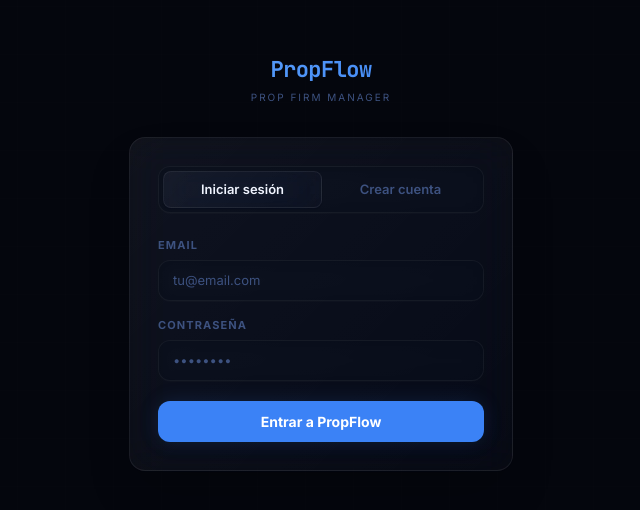
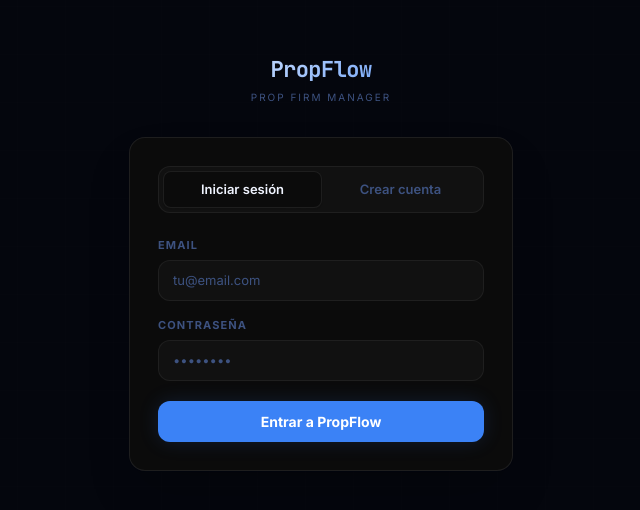
Before and after one commit to adriamburgos155-cmd/propflowV2, a Next.js app: page / in a window 1280 px wide. Shown: the part 138-648 px from the top of the page, without its empty margins (319-959 px from the left). Built offline with nearby package versions, Linux system fonts and the light colour scheme; no server answers.

Commit message:
Update globals.css

```diff
--- a/src/app/globals.css
+++ b/src/app/globals.css
@@ -5,58 +5,110 @@
 
 @layer base {
   :root {
-    --background: #04060D;
-    --blue: #3B82F6;
-    --green: #10B981;
-    --red: #EF4444;
+    --background: #000000;
+    --bg-card:    #0A0A0A;
+    --bg-panel:   #111111;
+    --border:     rgba(255,255,255,0.08);
+    --border-lit: rgba(255,255,255,0.14);
+    --blue:   #3B82F6;
+    --green:  #10B981;
+    --red:    #EF4444;
     --yellow: #F59E0B;
   }
 
-  * { box-sizing: border-box; margin: 0; padding: 0; scrollbar-width: thin; scrollbar-color: rgba(255,255,255,0.07) transparent; }
+  * { box-sizing: border-box; margin: 0; padding: 0; scrollbar-width: thin; scrollbar-color: rgba(255,255,255,0.08) transparent; }
   *::-webkit-scrollbar { width: 4px; height: 4px; }
-  *::-webkit-scrollbar-thumb { background: rgba(255,255,255,0.08); border-radius: 4px; }
+  *::-webkit-scrollbar-thumb { background: rgba(255,255,255,0.09); border-radius: 4px; }
   *::-webkit-scrollbar-track { background: transparent; }
 
   html { height: 100%; }
-  body { background: var(--background); color: #F0F4FF; font-family: 'Inter', system-ui, sans-serif; -webkit-font-smoothing: antialiased; min-height: 100%; }
-  ::selection { background: rgba(59,130,246,0.25); color: #F0F4FF; }
+  body {
+    background: #000000;
+    color: #FFFFFF;
+    font-family: 'Inter', system-ui, sans-serif;
+    -webkit-font-smoothing: antialiased;
+    min-height: 100%;
+  }
+  ::selection { background: rgba(59,130,246,0.3); color: #fff; }
   :focus-visible { outline: 2px solid rgba(59,130,246,0.6); outline-offset: 2px; border-radius: 6px; }
 }
 
 @layer components {
+  /* Glass — pure black base */
   .glass {
-    background: linear-gradient(135deg, rgba(255,255,255,0.055) 0%, rgba(255,255,255,0.018) 100%);
-    backdrop-filter: blur(20px) saturate(180%);
-    -webkit-backdrop-filter: blur(20px) saturate(180%);
-    border: 1px solid rgba(255,255,255,0.07);
-    box-shadow: 0 4px 24px rgba(0,0,0,0.5), inset 0 1px 0 rgba(255,255,255,0.06);
-  }
-  .glass-card {
-    background: linear-gradient(135deg, rgba(59,130,246,0.04) 0%, rgba(255,255,255,0.018) 100%);
+    background: rgba(12,12,12,0.95);
     backdrop-filter: blur(20px) saturate(160%);
     -webkit-backdrop-filter: blur(20px) saturate(160%);
     border: 1px solid rgba(255,255,255,0.08);
-    box-shadow: 0 2px 16px rgba(0,0,0,0.4), inset 0 1px 0 rgba(255,255,255,0.05);
+    box-shadow: 0 4px 24px rgba(0,0,0,0.8);
+  }
+  .glass-card {
+    background: #0A0A0A;
+    border: 1px solid rgba(255,255,255,0.07);
+    box-shadow: 0 2px 12px rgba(0,0,0,0.6);
   }
   .glass-panel {
-    background: rgba(8,13,25,0.6);
-    backdrop-filter: blur(12px);
-    -webkit-backdrop-filter: blur(12px);
-    border: 1px solid rgba(255,255,255,0.05);
+    background: #111111;
+    border: 1px solid rgba(255,255,255,0.06);
   }
-  .glow-blue { box-shadow: 0 0 20px rgba(59,130,246,0.18), 0 4px 24px rgba(0,0,0,0.5); }
-  .glow-green { box-shadow: 0 0 14px rgba(16,185,129,0.25); }
-  .text-gradient-blue { background: linear-gradient(135deg, #60A5FA, #3B82F6); -webkit-background-clip: text; -webkit-text-fill-color: transparent; background-clip: text; }
-  .accent-bar-blue::before { content: ''; position: absolute; top: 0; left: 0; right: 0; height: 1px; background: linear-gradient(90deg, rgba(59,130,246,0.8), transparent); }
-  .accent-bar-green::before { content: ''; position: absolute; top: 0; left: 0; right: 0; height: 1px; background: linear-gradient(90deg, rgba(16,185,129,0.8), transparent); }
-  .accent-bar-red::before { content: ''; position: absolute; top: 0; left: 0; right: 0; height: 1px; background: linear-gradient(90deg, rgba(239,68,68,0.8), transparent); }
-  .accent-bar-yellow::before { content: ''; position: absolute; top: 0; left: 0; right: 0; height: 1px; background: linear-gradient(90deg, rgba(245,158,11,0.8), transparent); }
+
+  /* Text colors */
+  .text-t1 { color: #FFFFFF; }
+  .text-t2 { color: rgba(255,255,255,0.55); }
+  .text-t3 { color: rgba(255,255,255,0.25); }
+
+  /* Borders */
+  .border-t1 { border-color: rgba(255,255,255,0.08); }
+
+  /* Gradient text */
+  .text-gradient-blue {
+    background: linear-gradient(135deg, #FFFFFF 0%, #3B82F6 100%);
+    -webkit-background-clip: text;
+    -webkit-text-fill-color: transparent;
+    background-clip: text;
+  }
+
+  /* Utils */
   .mono { font-family: 'JetBrains Mono', monospace; }
-  .bounce-dots span { width: 5px; height: 5px; border-radius: 50%; background: rgba(59,130,246,0.6); display: inline-block; animation: bounceDot 1.4s ease-in-out infinite; }
+
+  /* Dots animation */
+  .bounce-dots span {
+    width: 5px; height: 5px; border-radius: 50%;
+    background: rgba(255,255,255,0.3);
+    display: inline-block;
+    animation: bounceDot 1.4s ease-in-out infinite;
+  }
   .bounce-dots span:nth-child(2) { animation-delay: 0.2s; }
   .bounce-dots span:nth-child(3) { animation-delay: 0.4s; }
+
+  /* Grid bg */
+  .bg-grid {
+    background-image:
+      linear-gradient(rgba(255,255,255,0.025) 1px, transparent 1px),
+      linear-gradient(90deg, rgba(255,255,255,0.025) 1px, transparent 1px);
+  }
 }
 
-@keyframes bounceDot { 0%,80%,100% { transform: translateY(0); background: rgba(59,130,246,0.4); } 40% { transform: translateY(-6px); background: #3B82F6; } }
-@keyframes shimmer { 0% { background-position: -200px 0; } 100% { background-position: calc(200px + 100%) 0; } }
-@keyframes spin { to { transform: rotate(360deg); } }
+@keyframes bounceDot {
+  0%,80%,100% { transform: translateY(0); background: rgba(255,255,255,0.2); }
+  40%          { transform: translateY(-5px); background: #3B82F6; }
+}
+@keyframes shimmer {
+  0%   { background-position: -200px 0; }
+  100% { background-position: calc(200px + 100%) 0; }
+}
+@keyframes spin  { to { transform: rotate(360deg); } }
+@keyframes fadeIn  { from { opacity: 0; transform: translateY(4px); } to { opacity: 1; transform: translateY(0); } }
+@keyframes slideUp { from { opacity: 0; transform: translateY(10px); } to { opacity: 1; transform: translateY(0); } }
+@keyframes pulseDot {
+  0%,100% { opacity: 1; }
+  50%      { opacity: 0.35; }
+}
+
+.animate-fade-in  { animation: fadeIn  0.25s ease forwards; }
+.animate-slide-up { animation: slideUp 0.3s  ease forwards; }
+.animate-pulse-dot { animation: pulseDot 2s ease-in-out infinite; }
+.animate-spin-slow { animation: spin 0.8s linear infinite; }
+
+/* Row hover show delete btn */
+tr:hover .del-btn { opacity: 1 !important; }
```
